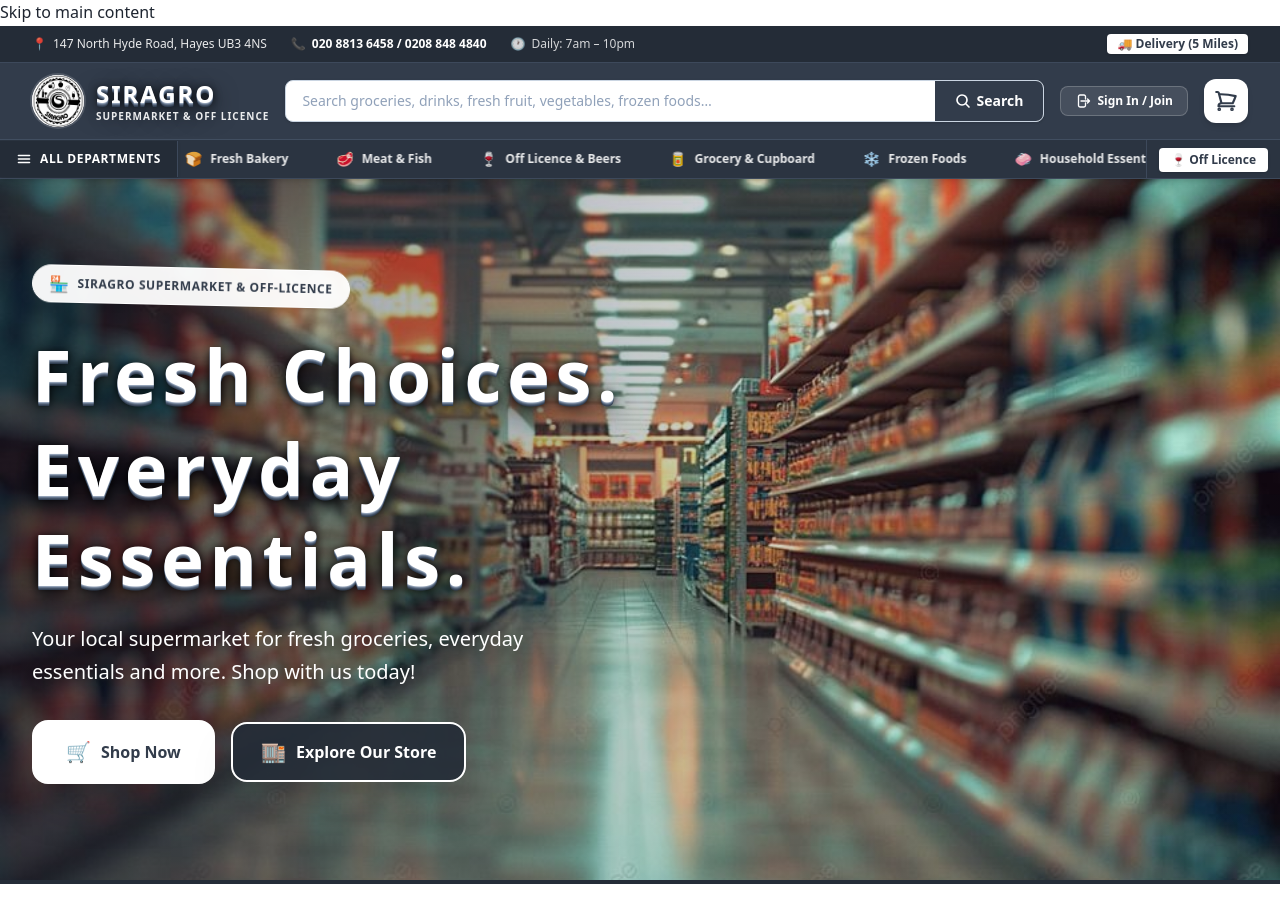
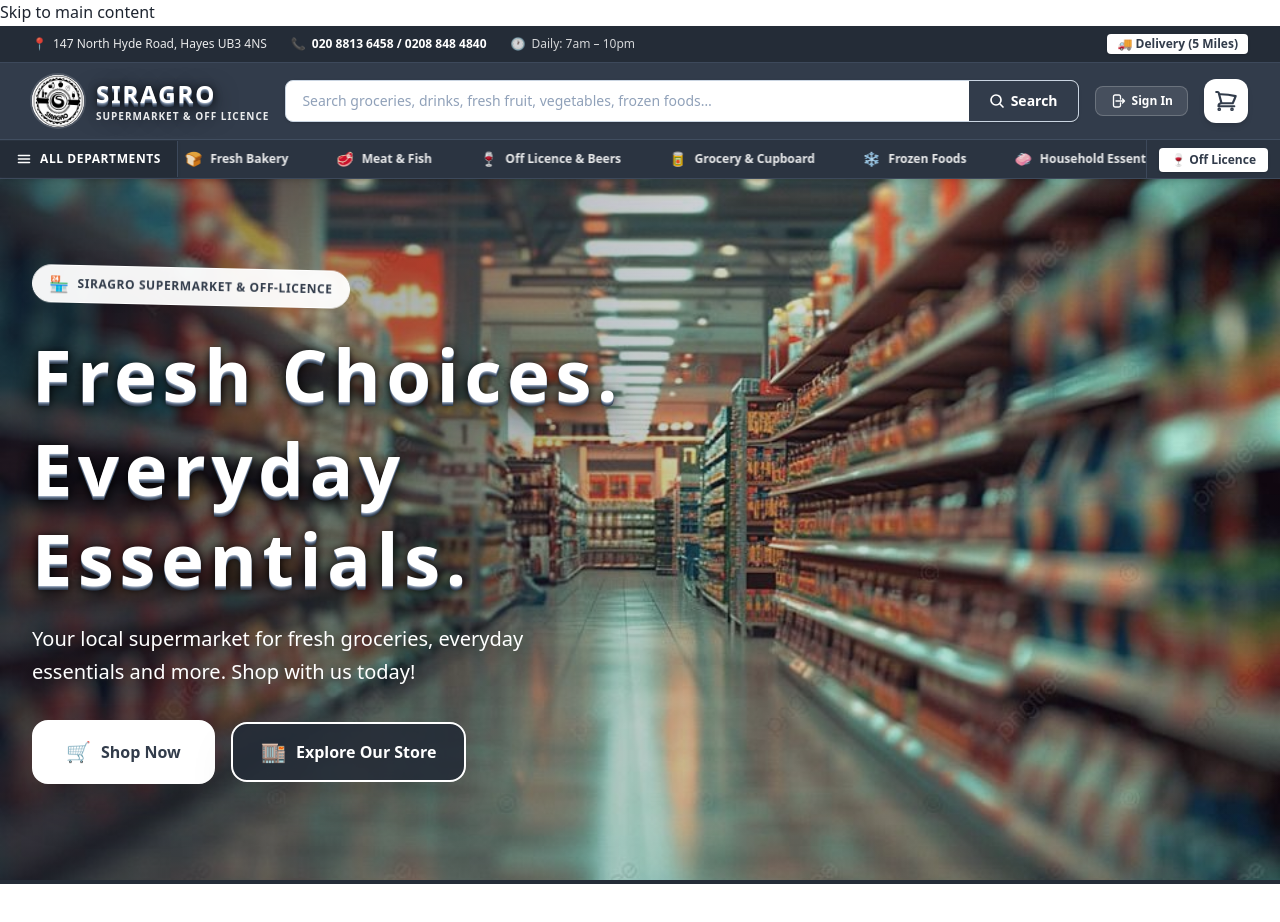
Before and after one commit to siragro4-tech/SIRAGRO-ONLINE-STORE, a Next.js app: page / in a window 1280 px wide. Shown: the top 922 px of the page. Built offline with nearby package versions, Linux system fonts and the light colour scheme; no server answers; the database is empty.

Commit message:
fix(header): change Sign In / Join button to Sign In

```diff
--- a/src/components/layout/Header.tsx
+++ b/src/components/layout/Header.tsx
@@ -131,7 +131,7 @@ export function Header({ initialItemCount = 0 }: HeaderProps) {
               <svg className="h-4 w-4" fill="none" viewBox="0 0 24 24" strokeWidth={2} stroke="currentColor">
                 <path strokeLinecap="round" strokeLinejoin="round" d="M15.75 9V5.25A2.25 2.25 0 0 0 13.5 3h-6a2.25 2.25 0 0 0-2.25 2.25v13.5A2.25 2.25 0 0 0 7.5 21h6a2.25 2.25 0 0 0 2.25-2.25V15m3 0 3-3m0 0-3-3m3 3H9" />
               </svg>
-              <span>Sign In / Join</span>
+              <span>Sign In</span>
             </Link>
           )}
 
```
